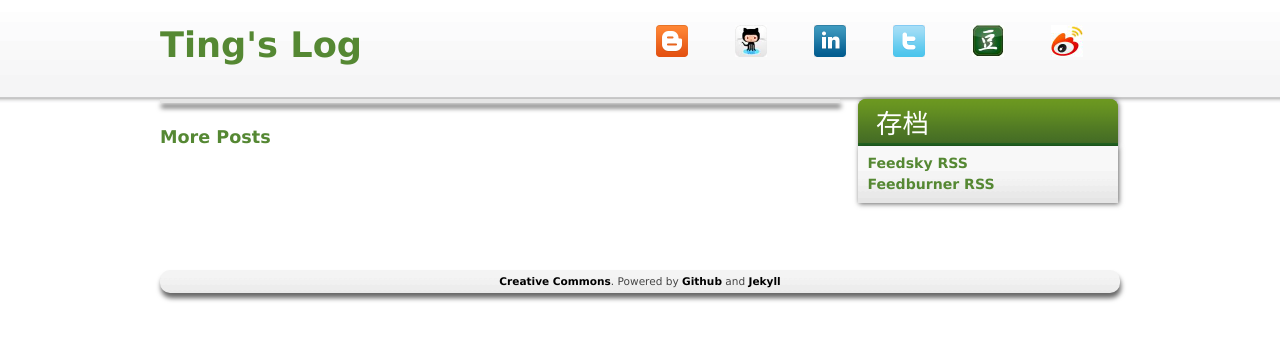
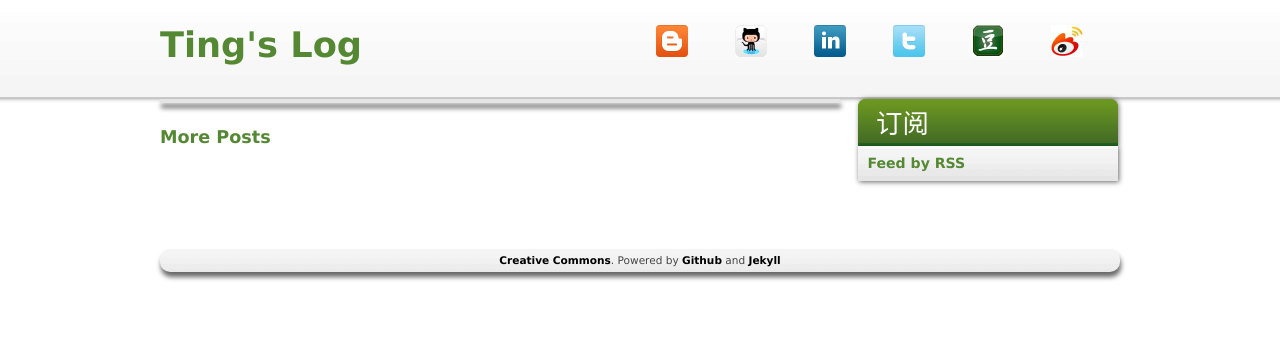
Before and after one commit to sumnous/sumnous.github.com, a Jekyll site: the page built from index.html, in a window 1280 px wide. Shown: the top 340 px of the page. Built offline with Jekyll 4.4.1, drawn with Linux system fonts in a browser that asks for light colours; Markdown is read by kramdown in place of the engine named in the settings; comment, search, counter and statistics services are not loaded.

Commit message:
fix  rss link

```diff
--- a/_layouts/master.html
+++ b/_layouts/master.html
@@ -9,7 +9,7 @@
     <link rel="stylesheet" href="/stylesheets/syntax.css" type="text/css" media="screen" charset="utf-8"/>
     <script src="/javascripts/jquery.js" type="text/javascript" charset="utf-8"></script>
     <script src="/javascripts/jquery.github.js" type="text/javascript" charset="utf-8"></script>
-    <link rel='alternate' type='application/rss+xml' href='http://feed.feedsky.com/antalk' />
+    <link rel='alternate' type='application/rss+xml' href='http://feed.feedsky.com/sumnous' />
     <script type="text/javascript">
 	    var _gaq = _gaq || [];
 	    _gaq.push(['_setAccount', 'UA-31448796-1']);
--- a/blog.html
+++ b/blog.html
@@ -21,7 +21,6 @@
     <tr>
       <th><a href='{{ post.url }}'>{{ post.title }}</a></th>
       <td align="left">{{ post.date | date_to_string }}</td>
-      <!--      <td><a href='{{post.url}}#disqus_thread'>评论</a></td>-->
     </tr>
   {% endif %}
 {% endfor %}
--- a/index.html
+++ b/index.html
@@ -13,10 +13,9 @@
 
 <div class='home_box' id='home_right'>
     <gcse:search></gcse:search>
-    <h2><a href="/blog.html">存档</a></h2>
+    <h2><a href="/blog.html">订阅</a></h2>
     <div class="repo">
-        <a href="http://feed.feedsky.com/antalk">Feedsky RSS</a><br />
-        <a href="http://feeds.feedburner.com/antalk">Feedburner RSS</a><br />
+        <a href="http://feeds.feedburner.com/sumnous">Feed by RSS</a><br />
     </div>
 </div>
 
```
